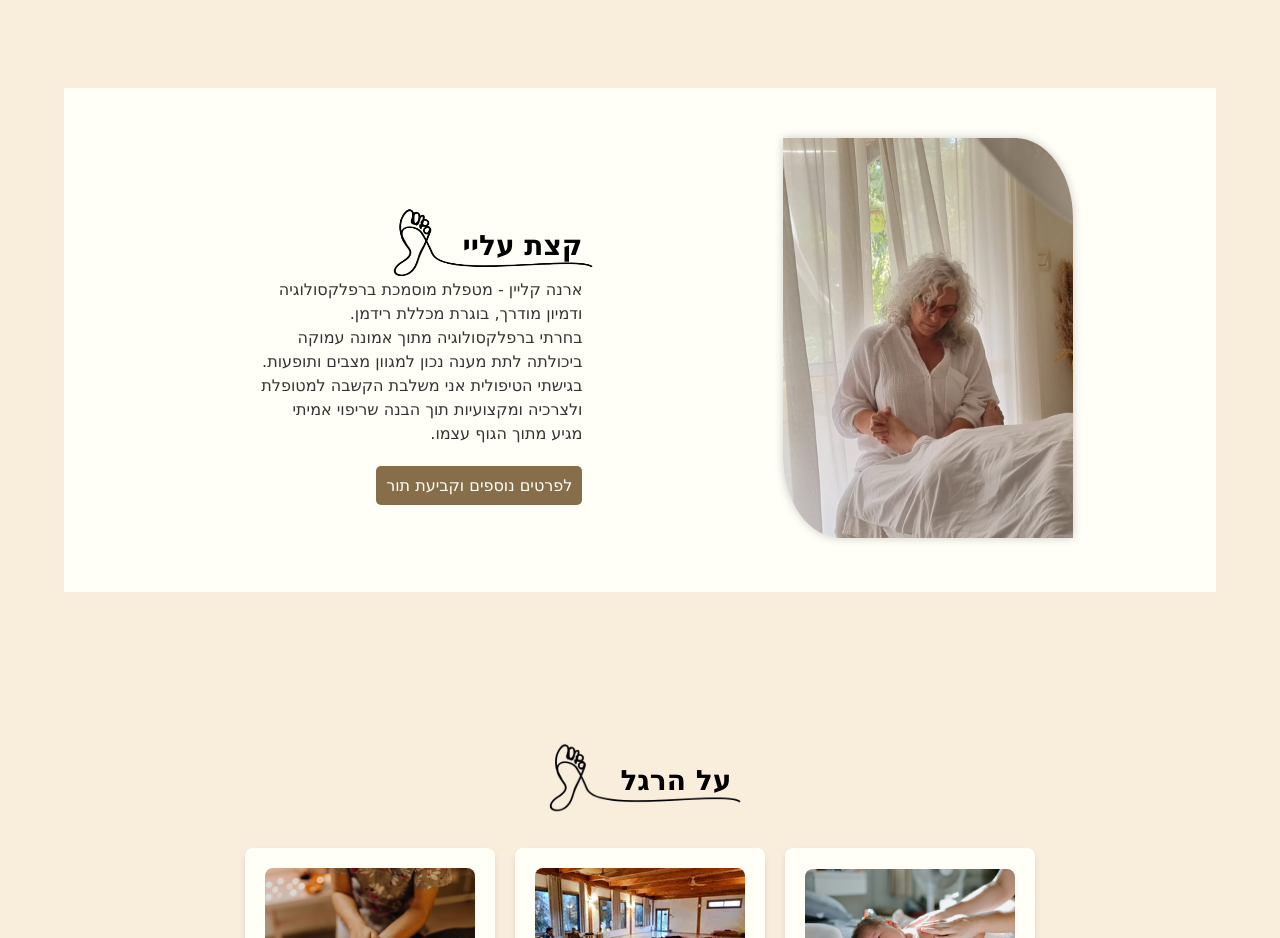
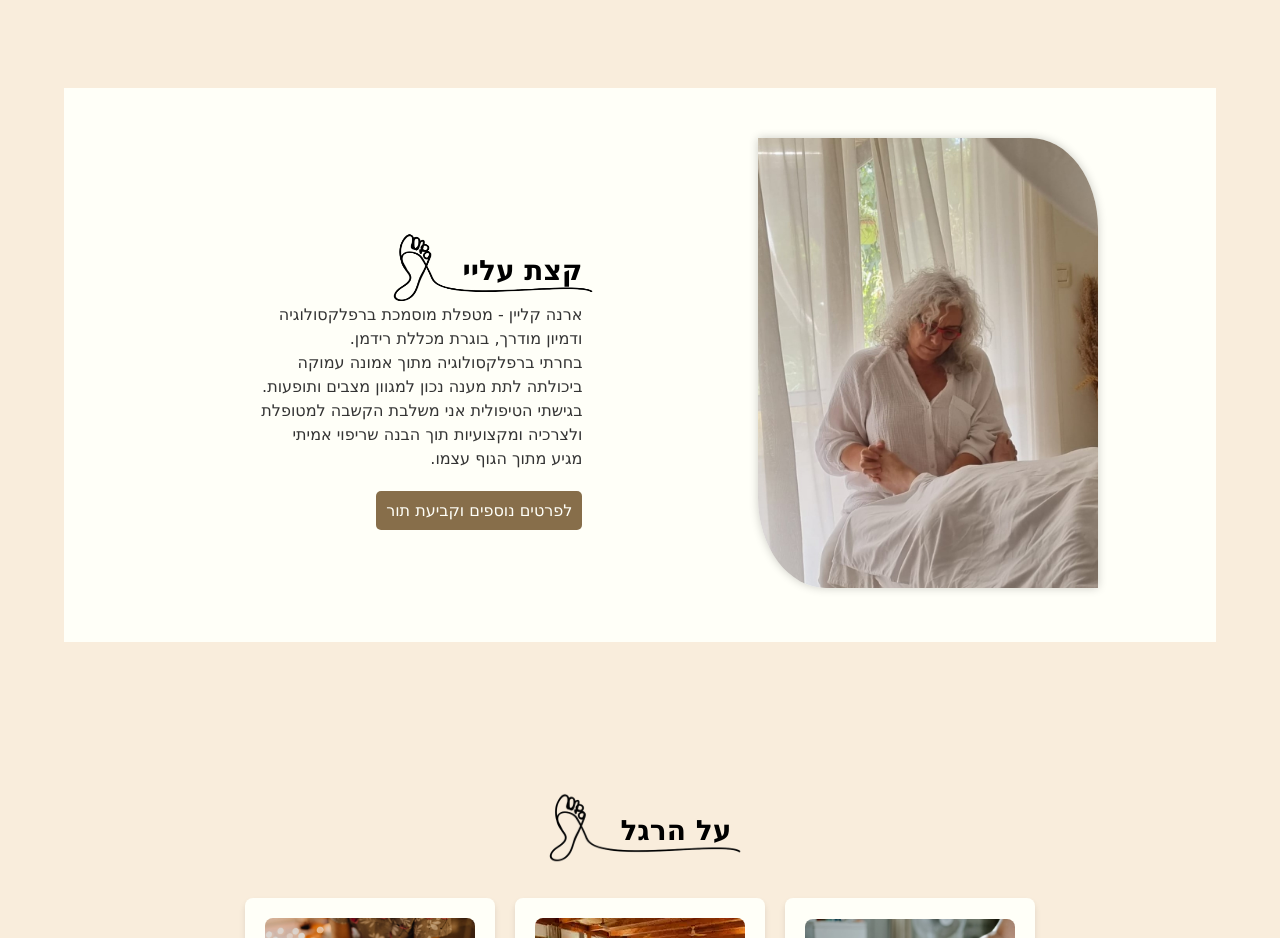
Before and after one commit to gefenbar/orna-reflexology, a React (Create React App) app: page / in a window 1280 px wide. Shown: the part 840-1778 px from the top of the page. Built offline with nearby package versions, Linux system fonts and the light colour scheme.

Commit message:
multiple design changes

```diff
--- a/src/pages/AboutPage.js
+++ b/src/pages/AboutPage.js
@@ -14,7 +14,7 @@ export default function AboutPage() {
               src="orna2.webp"
               alt="ארנה קליין"
               loading="lazy"
-              width="350px"
+              width="340px"
               height="450px"
             />
           </div>
--- a/src/pages/HomePage.js
+++ b/src/pages/HomePage.js
@@ -41,8 +41,8 @@ const AboutSection = () => (
             src="orna2.webp"
             alt="ארנה קליין"
             loading="lazy"
-            width="290"
-            height="400"
+            width="340px"
+            height="450px"
           />
         </div>
 
```
